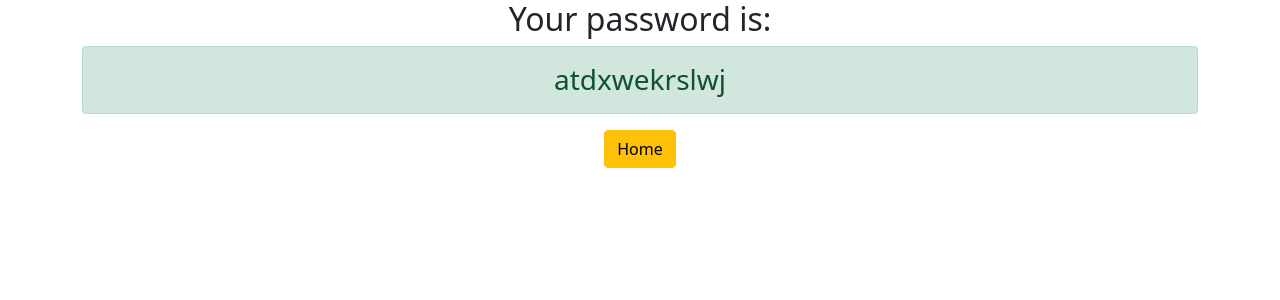
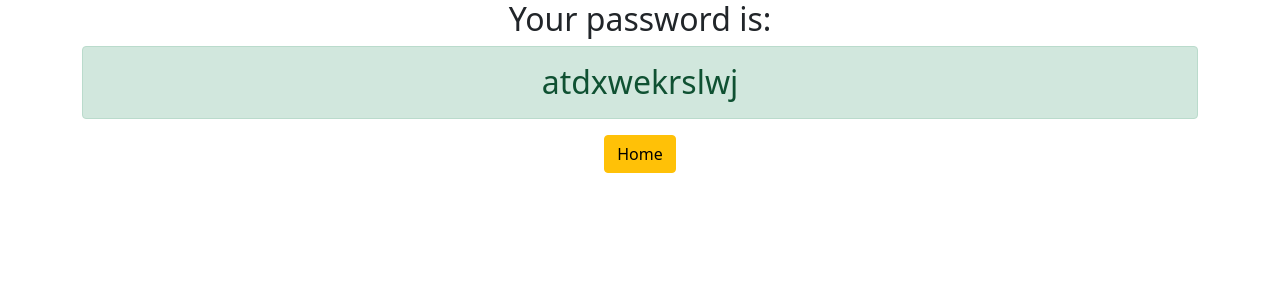
Before and after one commit to Yeldana00/django3-password_generator, a Django app: page /generatepassword/ in a window 1280 px wide. Shown: the top 300 px of the page. Run offline with Django 4.2, Linux system fonts and the light colour scheme.

Commit message:
changed password.html file

```diff
--- a/generator/templates/generator/home.html
+++ b/generator/templates/generator/home.html
@@ -36,7 +36,7 @@
 	<br>
 	<br>
 	</form>
-	<a href="{% url 'about' %}" class="btn btn-primary">About</a>
+	<a href="{% url 'about' %}" class="btn btn-danger">About</a>
 </div>
 </body>
 </html>
--- a/generator/templates/generator/password.html
+++ b/generator/templates/generator/password.html
@@ -13,7 +13,7 @@
 <body>
     <div class = "container text-center">
         <h2> Your password is:</h2>
-        <h3 class="alert alert-success"> {{ password }} </h3>
+        <h2 class="alert alert-success"> {{ password }} </h2>
         <a href="{% url 'home' %}" class="btn btn-warning">Home</a>
     </div>
 </body>
```
